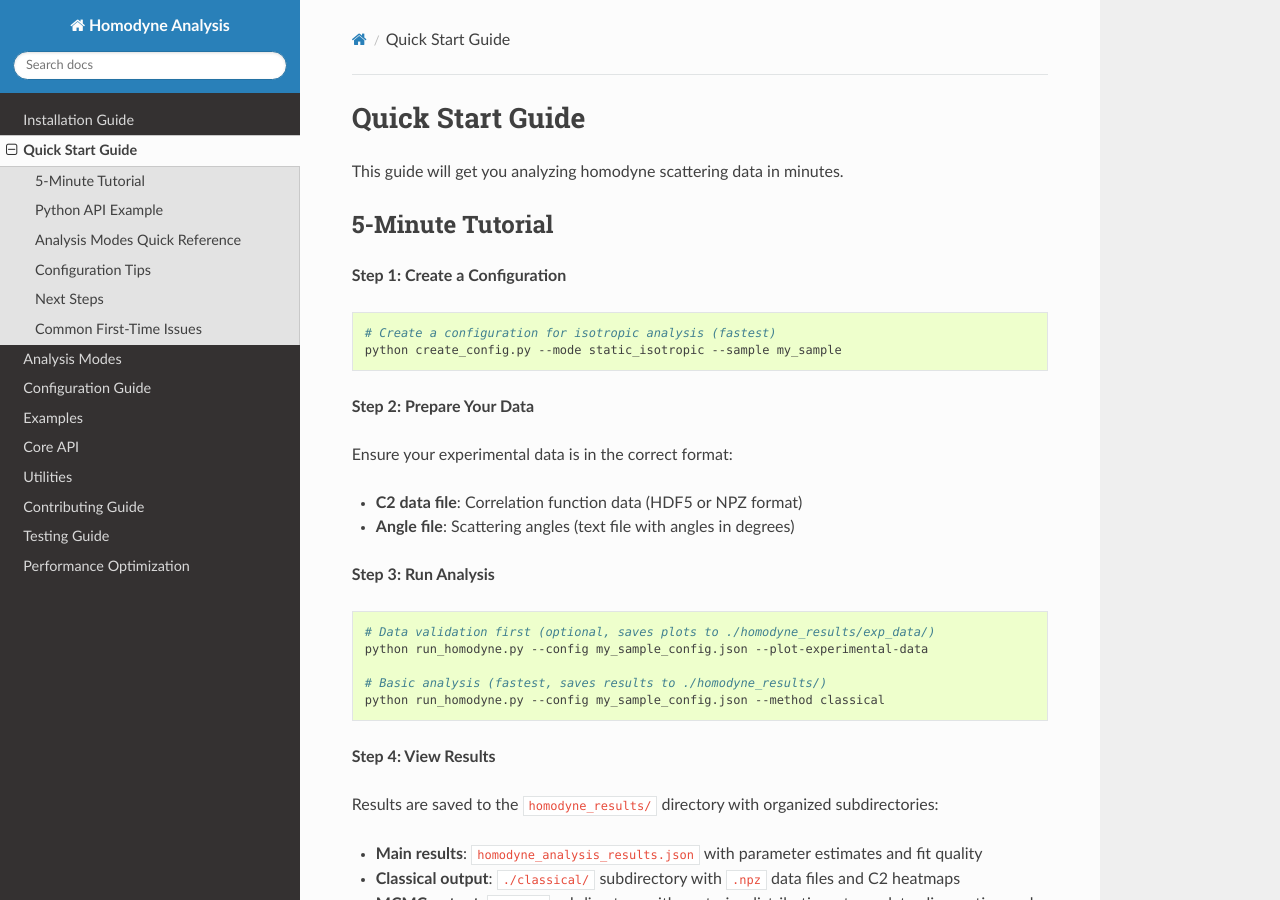
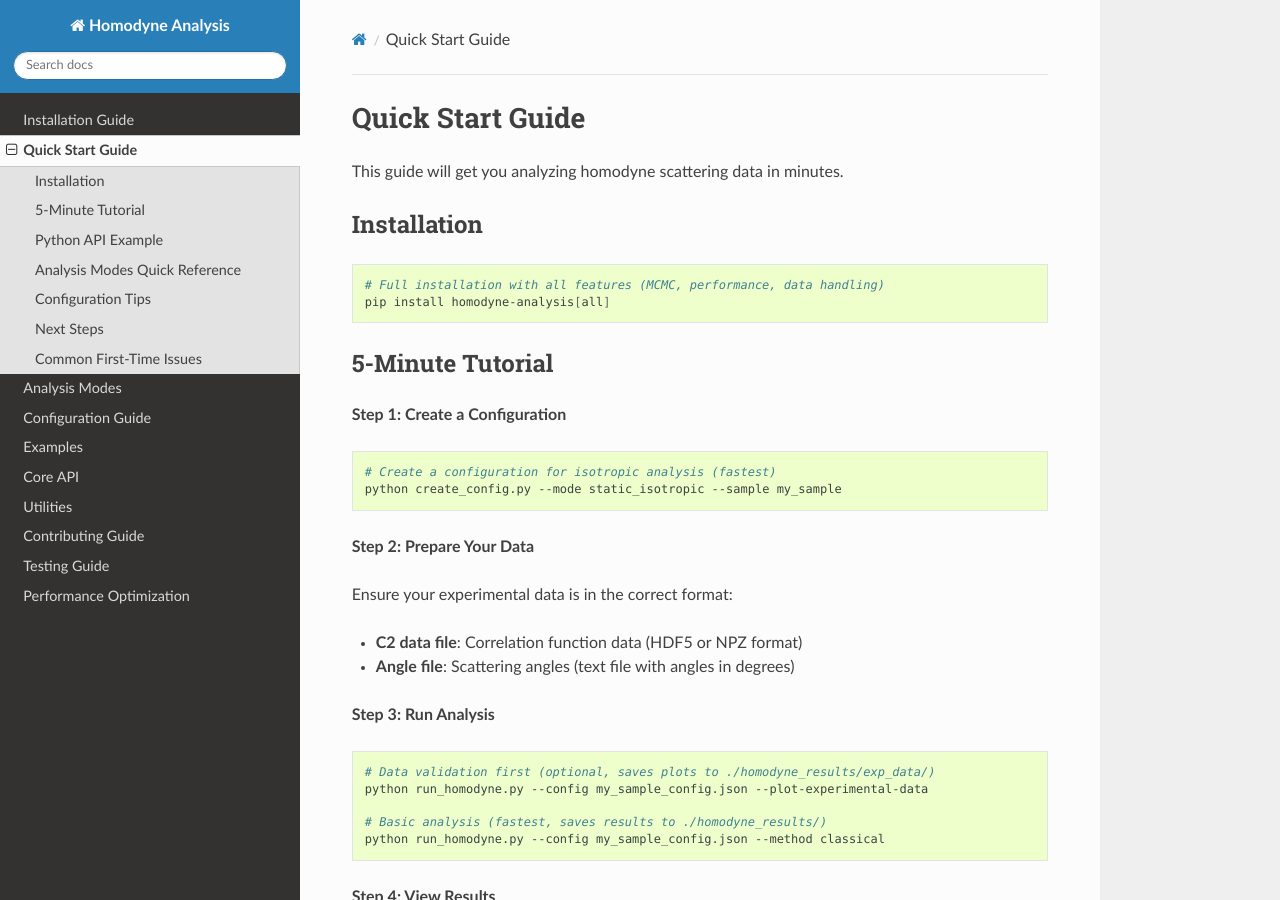
Before and after one commit to imewei/homodyne-analysis, a Sphinx documentation site: the page built from docs/user-guide/quickstart.rst, in a window 1280 px wide and 900 px high. Built offline with Sphinx 7.4.7 and the Read the Docs theme 3.1.0, drawn with Linux system fonts in a browser that asks for light colours; pages that are not in the unit, such as notebooks, are missing from menus.

Commit message:
update documentation

```diff
--- a/docs/user-guide/quickstart.rst
+++ b/docs/user-guide/quickstart.rst
@@ -2,6 +2,14 @@ Quick Start Guide
 =================
 
 This guide will get you analyzing homodyne scattering data in minutes.
+
+Installation
+------------
+
+.. code-block:: bash
+
+   # Full installation with all features (MCMC, performance, data handling)
+   pip install homodyne-analysis[all]
 
 5-Minute Tutorial
 -----------------
```
Also changed, not shown: README.md (+8 -1 lines).
